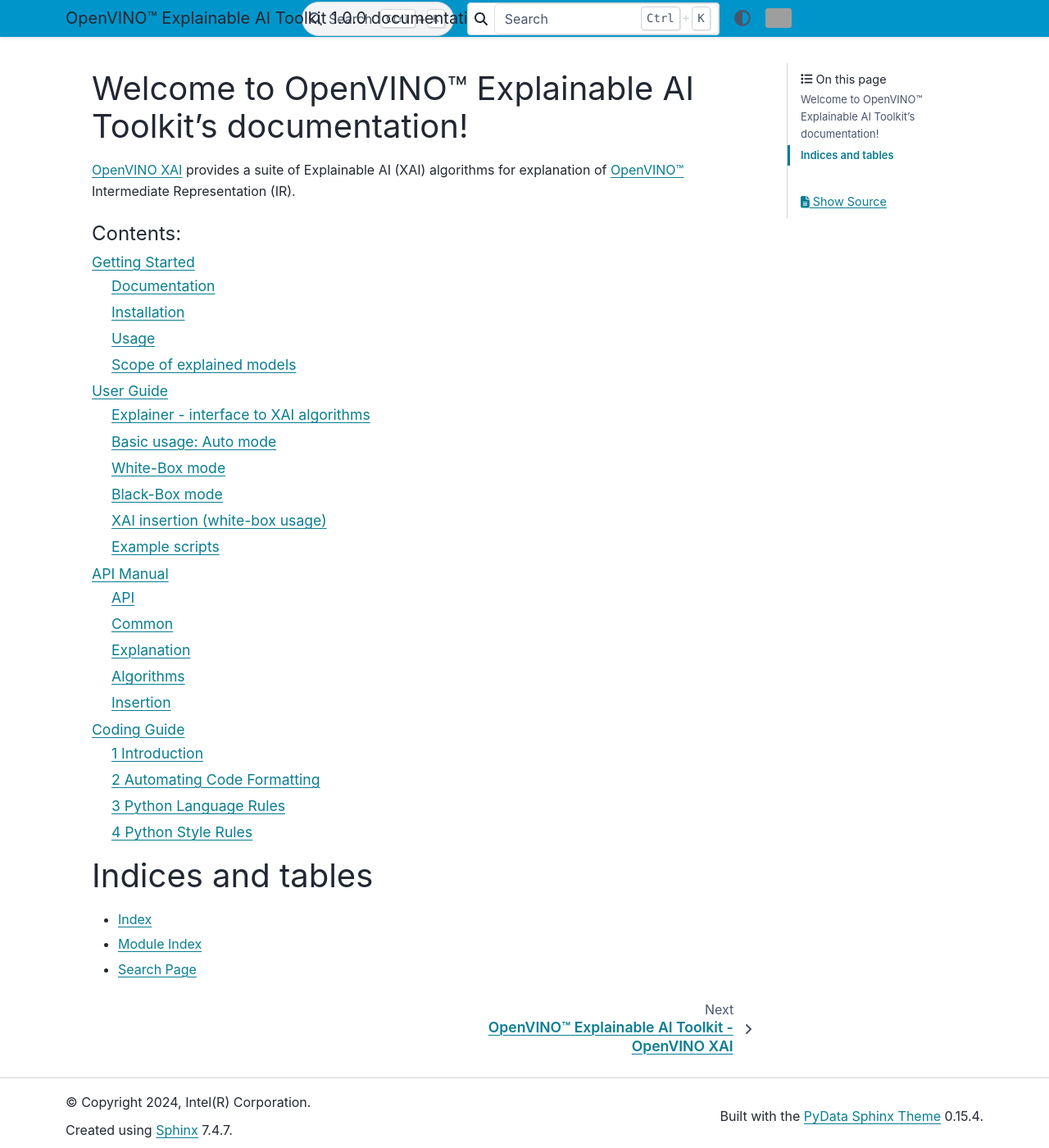
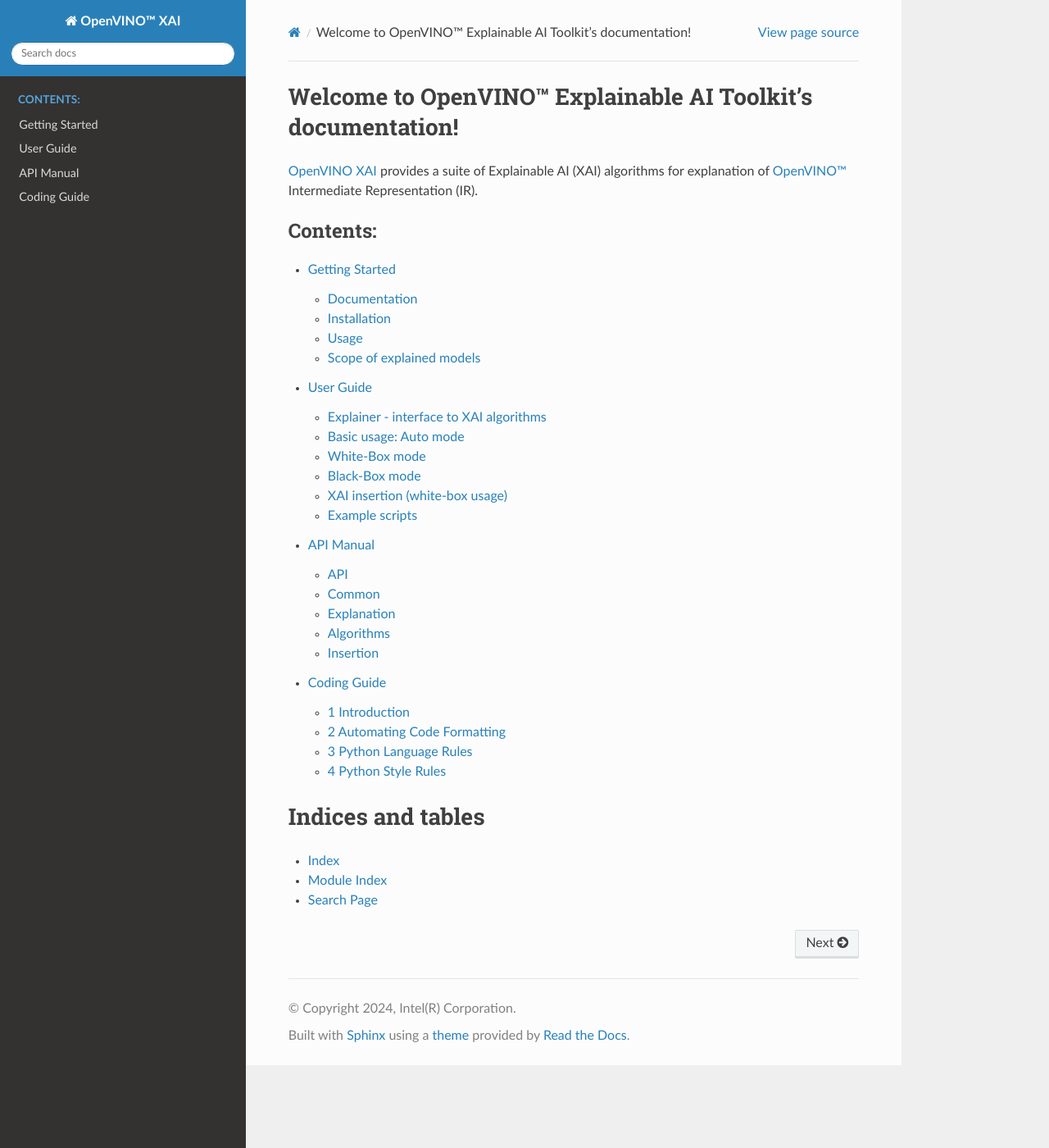
Before and after one commit to openvinotoolkit/openvino_xai, a Sphinx documentation site: the page built from docs/source/index.rst, in a window 1280 px wide and 1400 px high. Shown: the whole window at 82% size. Built offline with Sphinx 7.4.7 and the Read the Docs theme 2.0.0, drawn with Linux system fonts in a browser that asks for light colours; grey boxes are pictures that could not be loaded.

Commit message:
Temp read the doc style

```diff
--- a/docs/source/conf.py
+++ b/docs/source/conf.py
@@ -15,7 +15,7 @@
 
 # -- Project information ----------------------------------------------------- #
 
-project = "OpenVINO™ Explainable AI Toolkit"
+project = "OpenVINO™ XAI"
 copyright = "2024, Intel(R) Corporation"
 author = "Intel(R) Corporation"
 release = "1.0.0"
@@ -43,21 +43,22 @@
 # -- Options for HTML output -------------------------------------------------
 # https://www.sphinx-doc.org/en/master/usage/configuration.html#options-for-html-output
 
-html_theme = "pydata_sphinx_theme"
-html_static_path = ["_static"]
-html_theme_options = {
-    "navbar_center": [],
-    "navbar_end": ["search-field.html", "theme-switcher.html", "navbar-icon-links.html"],
-    "search_bar_text": "Search",
-    "icon_links": [
-        {
-            "name": "GitHub",
-            "url": "https://github.com/openvinotoolkit/openvino_xai",
-            "icon": "_static/logos/github_icon.png",
-            "type": "local",
-        },
-    ],
-}
+html_theme = 'sphinx_rtd_theme'
+#html_theme = "pydata_sphinx_theme"
+#html_static_path = ["_static"]
+#html_theme_options = {
+#    #"navbar_center": [],
+#    #"navbar_end": ["search-field.html", "theme-switcher.html", "navbar-icon-links.html"],
+#    #"search_bar_text": "Search",
+#    "icon_links": [
+#        {
+#            "name": "GitHub",
+#            "url": "https://github.com/openvinotoolkit/openvino_xai",
+#            "icon": "_static/logos/github_icon.png",
+#            "type": "local",
+#        },
+#    ],
+#}
 html_css_files = [
     "css/custom.css",
 ]
```
